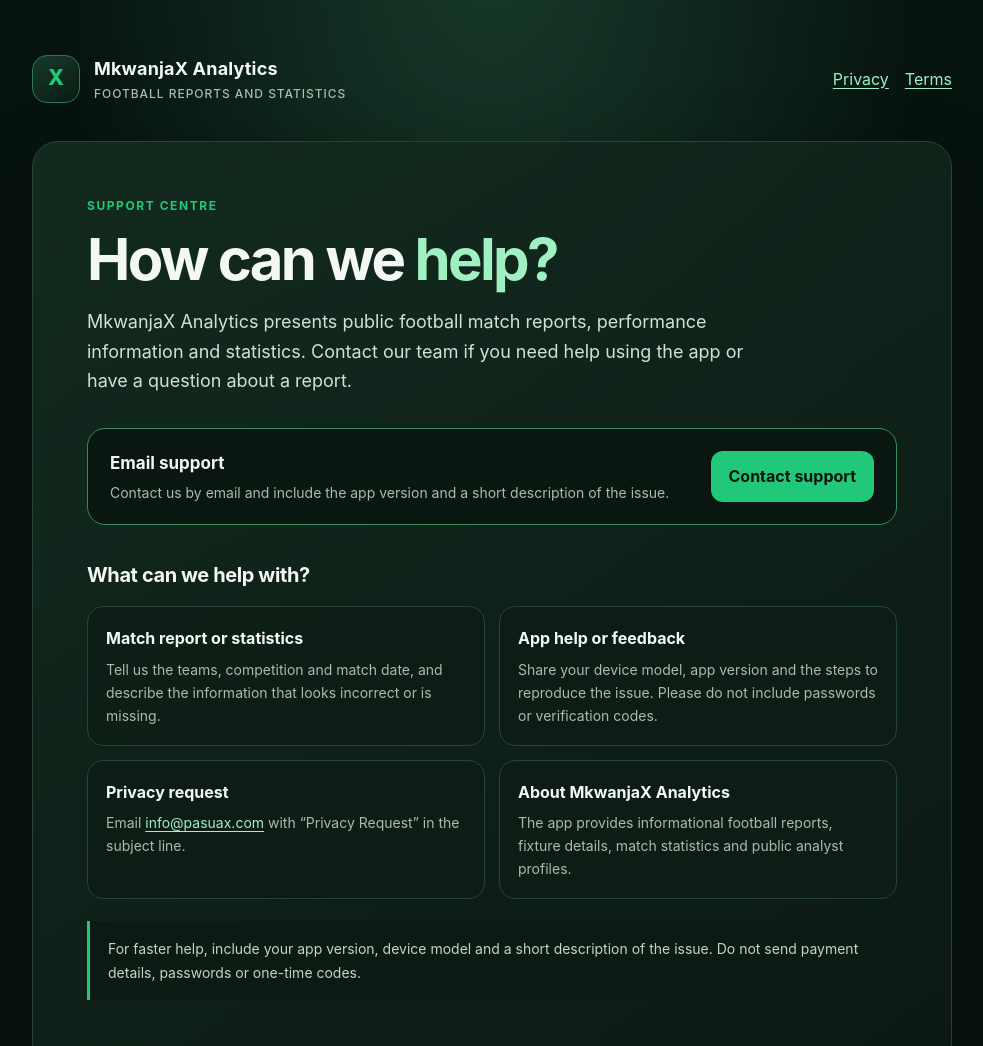
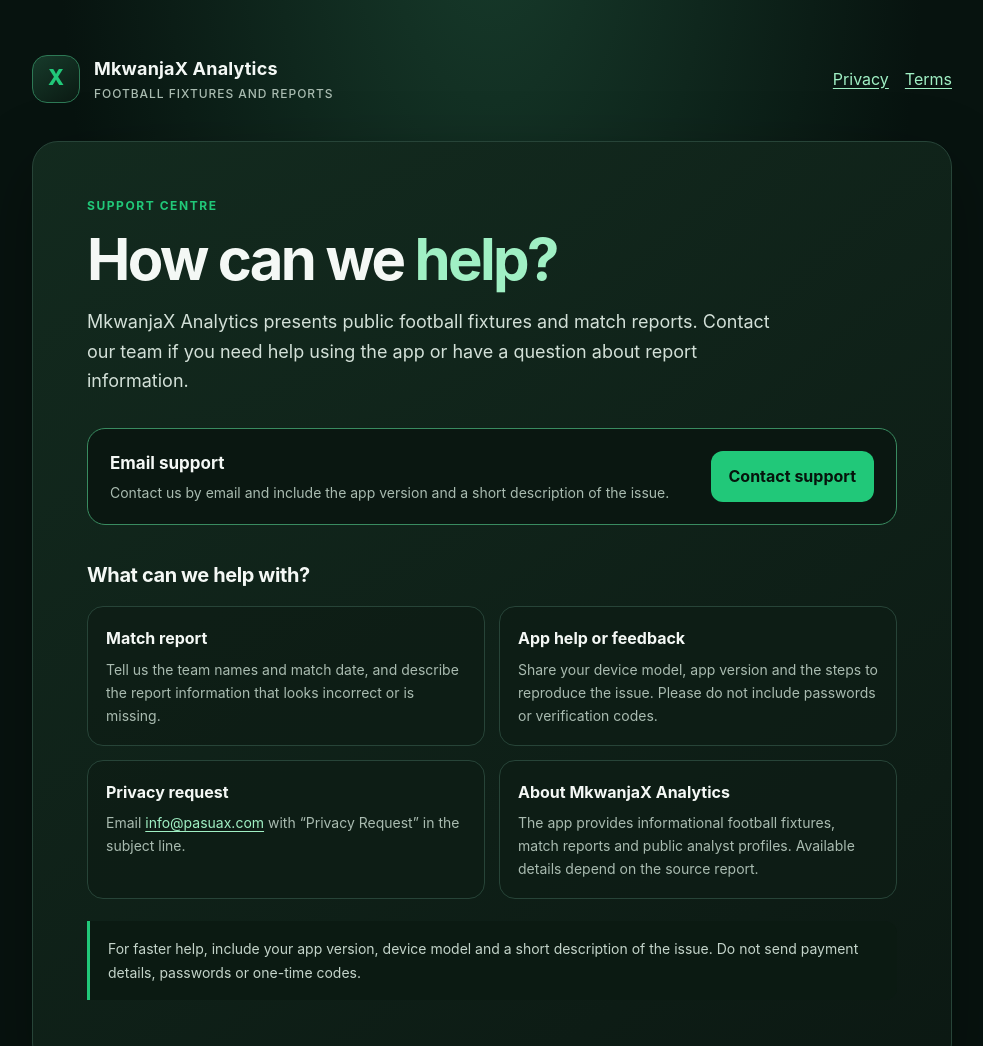
Before and after one commit to giventhomas1-cyber/mkwanjax-support, a plain HTML site: page index.html in a window 1280 px wide. Shown: the top 1046 px of the page, without its empty margins (148-1131 px from the left). Drawn offline with Linux system fonts and the light colour scheme.

Commit message:
Align MkwanjaX support copy with current app data

```diff
--- a/index.html
+++ b/index.html
@@ -4,7 +4,7 @@
   <meta charset="utf-8">
   <meta name="viewport" content="width=device-width, initial-scale=1">
   <meta name="theme-color" content="#07130f">
-  <meta name="description" content="Help and contact information for MkwanjaX Analytics, a football match reports and statistics app.">
+  <meta name="description" content="Help and contact information for MkwanjaX Analytics, a football fixture and report app.">
   <title>MkwanjaX Analytics — Support</title>
   <style>
     :root { color-scheme: dark; --bg:#07130f; --panel:#102019; --line:#274438; --text:#f4f8f5; --muted:#a9bbb0; --green:#21c879; --green-soft:#a0f0c4; }
@@ -41,14 +41,14 @@
   <main class="wrap">
     <header aria-label="MkwanjaX Analytics">
       <div class="mark" aria-hidden="true">X</div>
-      <div class="brand">MkwanjaX Analytics <small>Football reports and statistics</small></div>
+      <div class="brand">MkwanjaX Analytics <small>Football fixtures and reports</small></div>
       <nav aria-label="Support links"><a href="./privacy.html">Privacy</a><a href="./terms.html">Terms</a></nav>
     </header>
 
     <section class="hero" aria-labelledby="title">
       <div class="eyebrow">Support centre</div>
       <h1 id="title">How can we <span>help?</span></h1>
-      <p class="intro">MkwanjaX Analytics presents public football match reports, performance information and statistics. Contact our team if you need help using the app or have a question about a report.</p>
+      <p class="intro">MkwanjaX Analytics presents public football fixtures and match reports. Contact our team if you need help using the app or have a question about report information.</p>
       <div class="contact">
         <div><strong>Email support</strong><p>Contact us by email and include the app version and a short description of the issue.</p></div>
         <a class="button" href="mailto:info@pasuax.com?subject=MkwanjaX%20Support">Contact support</a>
@@ -56,10 +56,10 @@
       <section class="section" aria-labelledby="topics">
         <h2 id="topics">What can we help with?</h2>
         <div class="grid">
-          <article class="card"><h3>Match report or statistics</h3><p>Tell us the teams, competition and match date, and describe the information that looks incorrect or is missing.</p></article>
+          <article class="card"><h3>Match report</h3><p>Tell us the team names and match date, and describe the report information that looks incorrect or is missing.</p></article>
           <article class="card"><h3>App help or feedback</h3><p>Share your device model, app version and the steps to reproduce the issue. Please do not include passwords or verification codes.</p></article>
           <article class="card"><h3>Privacy request</h3><p>Email <a href="mailto:info@pasuax.com?subject=Privacy%20Request">info@pasuax.com</a> with “Privacy Request” in the subject line.</p></article>
-          <article class="card"><h3>About MkwanjaX Analytics</h3><p>The app provides informational football reports, fixture details, match statistics and public analyst profiles.</p></article>
+          <article class="card"><h3>About MkwanjaX Analytics</h3><p>The app provides informational football fixtures, match reports and public analyst profiles. Available details depend on the source report.</p></article>
         </div>
       </section>
       <p class="note">For faster help, include your app version, device model and a short description of the issue. Do not send payment details, passwords or one-time codes.</p>
```
Also changed, not shown: terms.html (+2 -2 lines).
